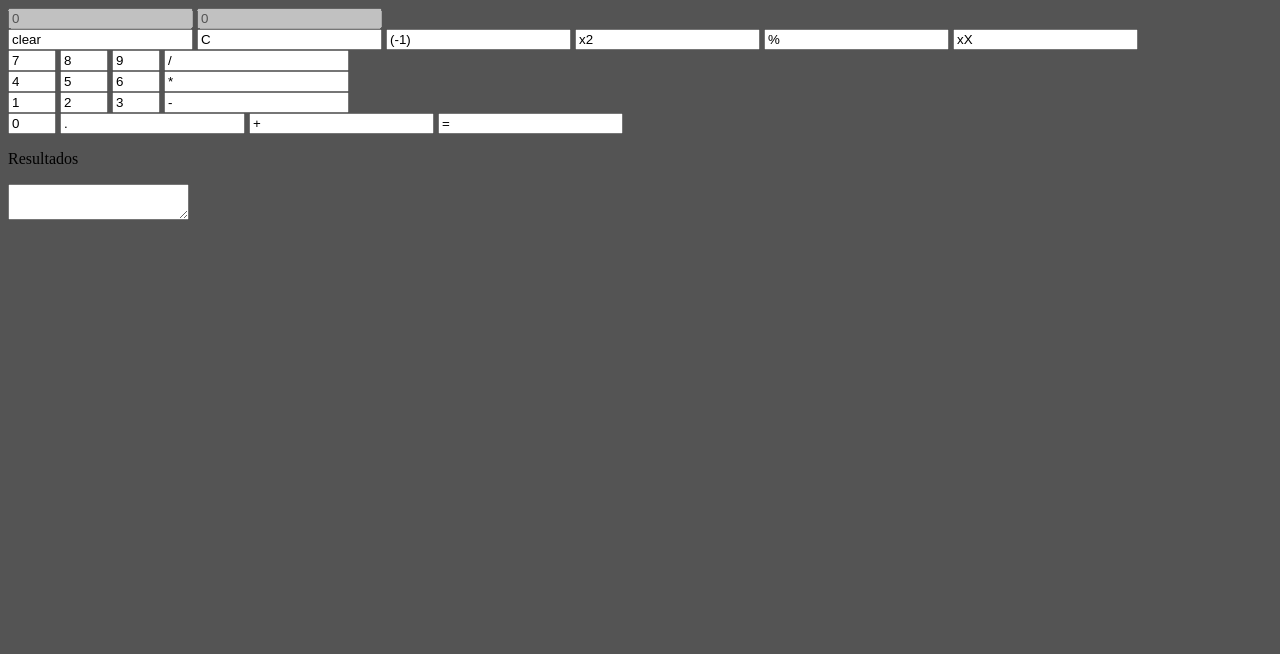
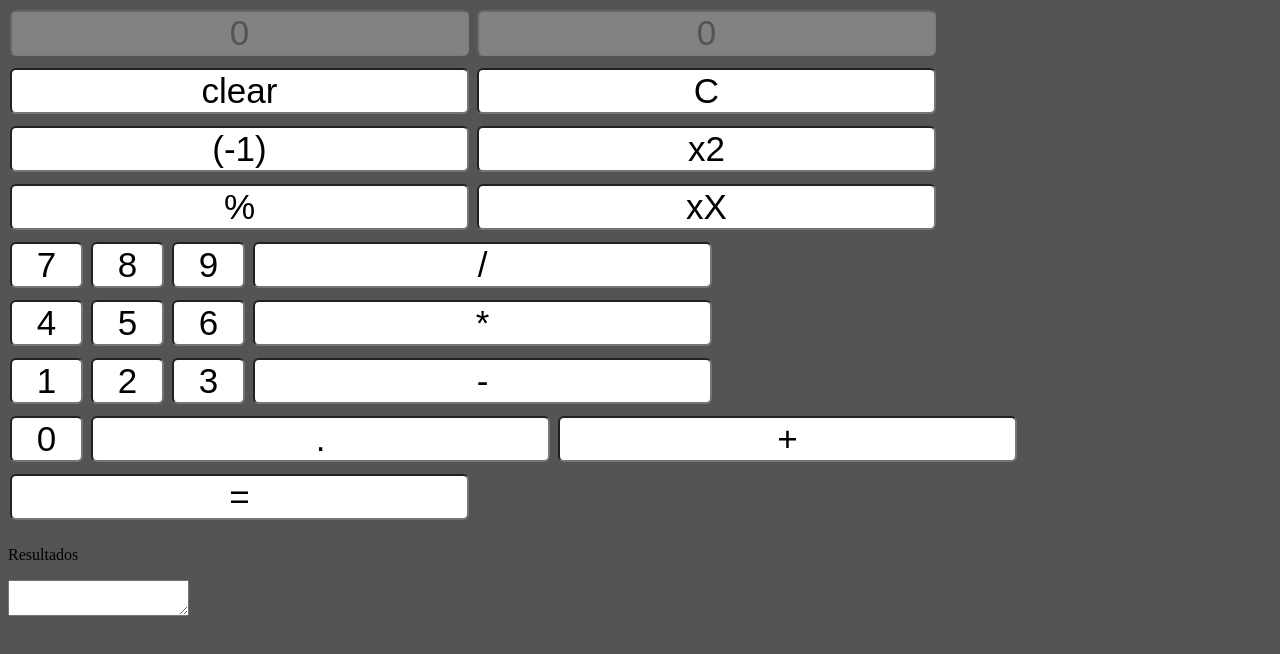
Before and after one commit to yesy12/Calc, a plain HTML site: page index.html in a window 1280 px wide. Drawn offline with Linux system fonts and the light colour scheme.

Commit message:
css definitions for inputs

```diff
--- a/style.css
+++ b/style.css
@@ -1,3 +1,31 @@
 body{
     background-color: rgba(0, 0, 0, 0.67);
 }
+
+/*
+---------------------------------------
+          Geral
+---------------------------------------
+*/
+
+input{
+    text-align: center;
+    justify-content: center;
+
+    font-weight: 400;
+    font-size: 35px;
+
+    margin: 2px;
+    border-radius: 6px;
+    margin-bottom: 10px;
+}
+
+input::-webkit-outer-spin-button,
+input::-webkit-inner-spin-button {
+    -webkit-appearance: none;
+    margin: 0;
+}
+
+input[type=number]{
+    -moz-appearance: textfield;
+}
```
